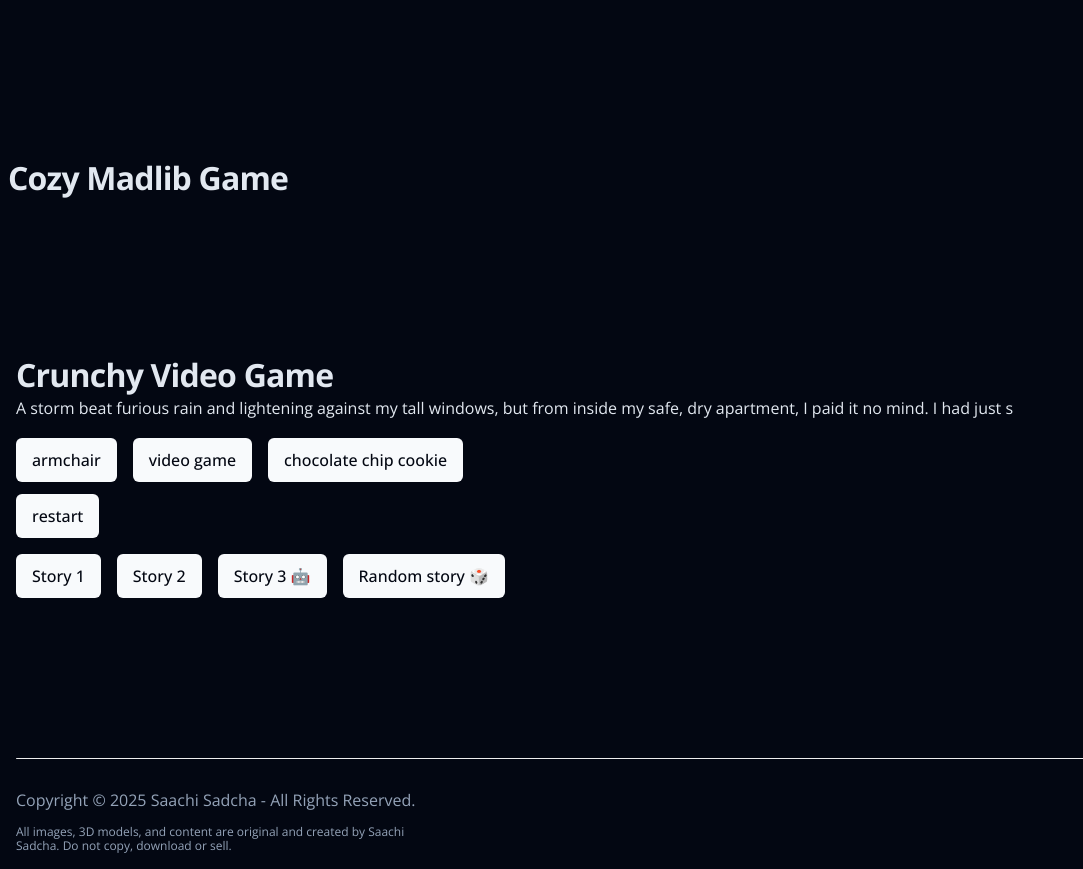
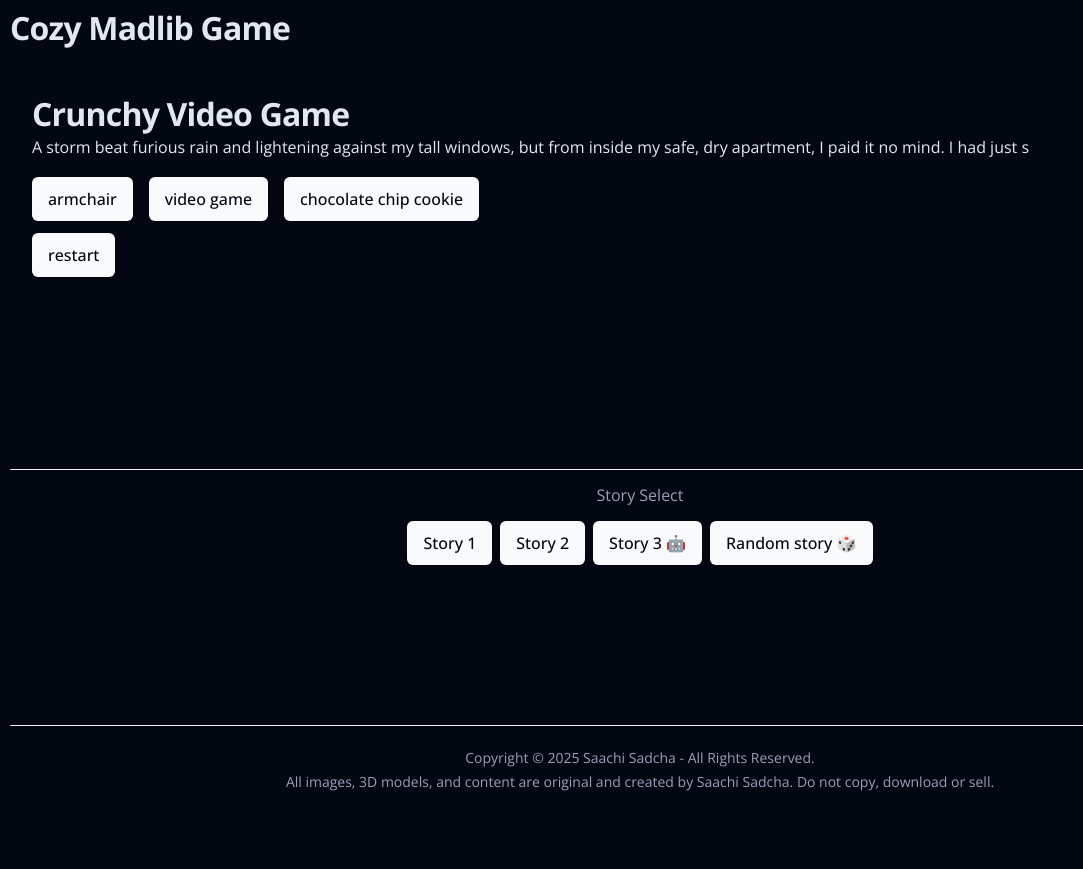
Before and after one commit to saachisdc/Cozy_Adlib_Game, a React (Vite) app: page / in a window 1280 px wide. Shown: the whole page, without its empty margins (0-1083 px from the left). After the commit the page ends 800 px from the top, so only its background shows below. Built offline with nearby package versions, Linux system fonts and the light colour scheme.

Commit message:
updated CSS to have only the middle section (story with panel and buttons scroll) needs major clean up

```diff
--- a/src/components/Game.jsx
+++ b/src/components/Game.jsx
@@ -221,7 +221,8 @@ export default function Game({ initialStory = Story3CrunchyVideoGame }) {
   const buttonsEnabled = waitingForChoice && !!step;
 
   return (
-    <div className="container">
+    <div className="game_container">
+      <div className="story_scroll">
         <h1>{story.title}</h1>
         {/* story */}
         <Typewriter
@@ -236,8 +237,8 @@ export default function Game({ initialStory = Story3CrunchyVideoGame }) {
         {showUnhinged && unhingedResult && (
           <div className="score_panel">
             <div>
-            <strong>Unhinged Heuristic Score:</strong> {unhingedResult.score}/10
-            — {unhingedResult.label}
+              <strong>Unhinged Heuristic Score:</strong> {unhingedResult.score}
+              /10 — {unhingedResult.label}
             </div>
 
             {/* Optional debug info while you’re tuning */}
@@ -274,6 +275,7 @@ export default function Game({ initialStory = Story3CrunchyVideoGame }) {
             )}
           </div>
         )}
+
         {/* story choice buttons */}
         <div className="game_btn">
           {buttons.map((c) => (
@@ -293,8 +295,13 @@ export default function Game({ initialStory = Story3CrunchyVideoGame }) {
             restart
           </button>
         </div>
-      {/* story select buttons */}
-      <div className="game_btn">
+        {/* footer and story select buttons */}
+        <div className="bottom_bar section">
+          <hr className="footer__hr" />
+          <div>
+            <p> Story Select </p>
+          </div>
+          <div className="game_btn story_select_btns">
             <button className="btn btn-secondary" onClick={selectStory1}>
               Story 1
             </button>
@@ -308,6 +315,17 @@ export default function Game({ initialStory = Story3CrunchyVideoGame }) {
               Random story 🎲
             </button>
           </div>
+          <section className="footer section">
+            <hr className="footer__hr" />
+
+            <p>Copyright © 2025 Saachi Sadcha - All Rights Reserved.</p>
+            <p>
+              All images, 3D models, and content are original and created by
+              Saachi Sadcha. Do not copy, download or sell.
+            </p>
+          </section>
+        </div>
+      </div>
     </div>
   );
 }
--- a/src/components/StoryLayout.jsx
+++ b/src/components/StoryLayout.jsx
@@ -11,23 +11,10 @@ import "/styles/utility.css";
 export default function StoryLayout() {
   return (
     <div className="container">
-      <h1 className="section title"> Cozy Madlib Game </h1>
+      <h1 className="title"> Cozy Madlib Game </h1>
       <div className="section game">
         <Game />
       </div>
-
-      {/* section: footer */}
-
-      <section className="footer container section">
-        <hr className="footer__hr" />
-        <p className="description">
-          Copyright © 2025 Saachi Sadcha - All Rights Reserved.
-        </p>
-        <p className="footer__description">
-          All images, 3D models, and content are original and created by Saachi
-          Sadcha. Do not copy, download or sell.
-        </p>
-      </section>
     </div>
   );
 }
--- a/src/styles/components/sectionfooter.css
+++ b/src/styles/components/sectionfooter.css
@@ -1,11 +1,8 @@
 .footer {
   display: flex;
-  bottom: 1rem;
-
   flex-direction: column;
-
-  gap: 1rem;
-  margin-bottom: 1rem;
+  gap: 0.5rem;
+  text-align: center;
 }
 .footer__hr {
   font-size: var(--size-xxs);
--- a/src/styles/components/storylayout.css
+++ b/src/styles/components/storylayout.css
@@ -1,7 +1,40 @@
+.title {
+  position: fixed; /* Positions the div relative to the viewport */
+  top: 0; /* Aligns the bottom edge of the div with the bottom of the screen */
+  left: 0; /* Aligns the left edge with the left side of the screen */
+  width: 100%; /* Makes the div span the full width of the screen */
+  padding: 10px;
+  background: var(--colour-dark);
+  height: 5rem;
+}
+
+.game_container {
+  min-height: 100vh;
+  display: flex;
+  flex-direction: column;
+}
+
 .story {
   display: block; /* allow full width and wrapping */
   line-height: 1.75rem;
   white-space: pre-wrap;
+}
+
+.story_scroll {
+  position: fixed;
+  /* match the bottom of .title */
+  top: 5rem; /* tweak to your actual title height */
+
+  /* match the top of .bottom_bar */
+  bottom: 15rem; /* tweak to your actual bottom_bar height */
+
+  left: 1rem;
+  right: 1rem;
+
+  overflow-y: auto; /* this is where the scrollbar appears */
+  overscroll-behavior: contain;
+
+  padding: 1rem 1rem 2rem;
 }
 
 .score_panel {
@@ -31,10 +64,58 @@
 
 .game_btn {
   display: flex;
-
   flex-direction: row;
   text-align: center;
-
   gap: 1rem;
   margin-top: 1rem;
 }
+
+.bottom_bar {
+  position: fixed; /* Positions the div relative to the viewport */
+  bottom: 0; /* Aligns the bottom edge of the div with the bottom of the screen */
+  left: 0; /* Aligns the left edge with the left side of the screen */
+  width: 100%; /* Makes the div span the full width of the screen */
+  padding: 10px;
+  text-align: center;
+  /*   background: var(--colour-dark); */
+}
+
+.story_select_btns {
+  flex-shrink: 0;
+  display: flex;
+  flex-wrap: wrap;
+  gap: 0.5rem;
+  justify-content: center;
+}
+
+.footer {
+  display: flex;
+  flex-direction: column;
+  gap: 0.5rem;
+  text-align: center;
+  font-size: var(--size-sm);
+}
+.footer__hr {
+  font-size: var(--size-xxs);
+  width: 100%;
+  border-top: 1px solid var(--clr-primary);
+  margin-bottom: 1rem;
+}
+
+.footer_description {
+  font-size: var(--size-sm);
+  max-width: 60ch;
+}
+
+.story_scroll::-webkit-scrollbar {
+  width: 8px;
+}
+
+.story_scroll::-webkit-scrollbar-track {
+  box-shadow: inset 0 0 6px rgba(0, 0, 0, 0);
+}
+
+.story_scroll::-webkit-scrollbar-thumb {
+  background-color: var(--colour-slate50);
+  outline: 1px solid var(--colour-slate50);
+}
--- a/src/styles/global.css
+++ b/src/styles/global.css
@@ -29,6 +29,14 @@
   --size-8xl: 6rem;
   --size-9xl: 8rem;
   --size-10xl: 10rem;
+}
+
+html,
+body,
+#root {
+  height: 100%;
+  margin: 0;
+  overflow: hidden;
 }
 
 * {
--- a/src/styles/utility.css
+++ b/src/styles/utility.css
@@ -3,6 +3,9 @@
   width: 100%;
   margin-inline: auto;
   padding-inline: 0.5rem;
+
+  display: flex;
+  flex-direction: column;
 }
 
 .btn {
```
Lines whose indentation alone changed are shown as unchanged.
